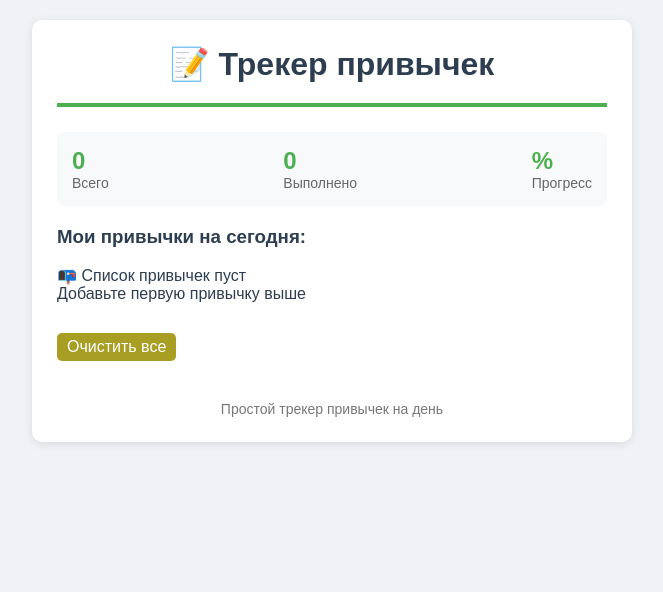
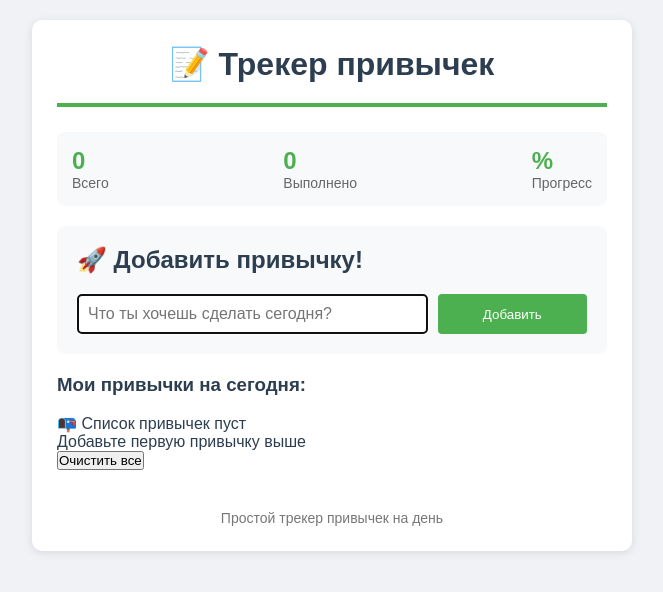
Before and after one commit to MariiaIngersoll/habit-tracker, a PHP site: page / in a window 1280 px wide. Shown: the top 592 px of the page, without its empty margins (308-971 px from the left). Run offline with PHP 8.4, Linux system fonts and the light colour scheme.

Commit message:
Создала форму для добавления новой привычки

```diff
--- a/index.php
+++ b/index.php
@@ -31,6 +31,17 @@
         </div>
 
         <!-- Форма добавления новой привычки -->
+        <div class="add-form">
+            <h2 >🚀 Добавить привычку!</h2>
+            <form method="POST">
+                <input
+                    type="text"
+                    name="new_habit"
+                    placeholder="Что ты хочешь сделать сегодня?"
+                    required autofocus>
+                <button type="submit">Добавить</button>
+            </form>
+        </div>
 
         <!-- Список привычек -->
         <div class="habit-list">
--- a/style.css
+++ b/style.css
@@ -57,7 +57,42 @@ body {
     color: #2c3e50;
 }
 
-.btn-clear {
+.add-form {
+    background: #f8f9fa;
+    padding: 20px;
+    border-radius: 8px;
+    margin: 20px 0;
+}
+
+.add-form h2 {
+    color: #2c3e50;
+    margin-bottom: 20px;
+    text-align: left;
+}
+
+.add-form form {
+    display: flex;
+    gap: 10px;
+}
+
+.add-form input {
+    flex: 3;
+    padding: 10px;
+    border: 1px solid #ddd;
+    border-radius: 4px;
+    font-size: 16px;
+}
+
+.add-form button {
+    flex: 1;
+    padding: 10px 20px;
+    background: #4CAF50;
+    color: white;
+    border: none;
+    border-radius: 4px;
+    cursor: pointer;
+}
+/* .btn-clear {
     padding: 5px 10px;
     margin-top: 30px;
     background: #a89e24;
@@ -66,4 +101,4 @@ body {
     border-radius: 5px;
     font-size: 16px;
     cursor: pointer;
-}
+} */
```
